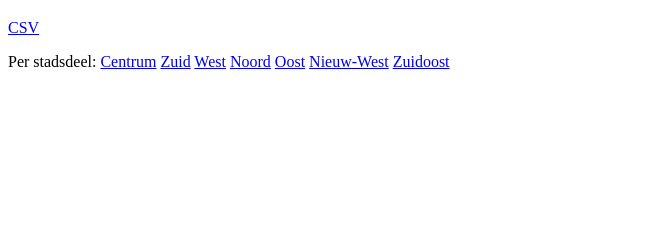
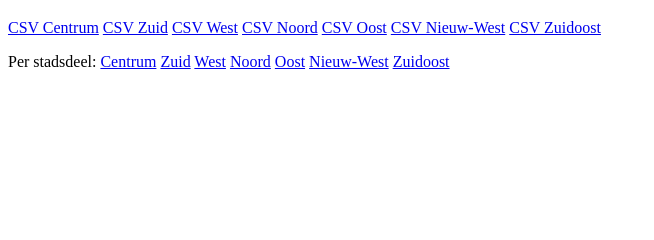
Before and after one commit to Amsterdam/parkeerscans, a Django app: template api/predictive_parking/wegdelen/templates/wegdelen/simple.html in a window 1280 px wide. Shown: the part 62-302 px from the top of the page, without its empty margins (0-654 px from the left). Run offline with Django 3.2, Linux system fonts and the light colour scheme; the template is opened without the code that fills it, so the values that code supplies are empty.

Commit message:
tg-#1192 csv vakken download per buurt

```diff
--- a/api/predictive_parking/wegdelen/templates/wegdelen/simple.html
+++ b/api/predictive_parking/wegdelen/templates/wegdelen/simple.html
@@ -21,7 +21,13 @@
 	</h3>
 
 	<p>
-		<a href="{{ request.path }}?format=csv">CSV</a>
+		<a href="{{ request.path }}?format=csv&buurt=A">CSV Centrum</a>
+		<a href="{{ request.path }}?format=csv&bbuurt=K&aantal=0">CSV Zuid</a>
+		<a href="{{ request.path }}?format=csv&bbuurt=E&aantal=0">CSV West</a>
+		<a href="{{ request.path }}?format=csv&bbuurt=N&aantal=0">CSV Noord</a>
+		<a href="{{ request.path }}?format=csv&bbuurt=M&aantal=0">CSV Oost</a>
+		<a href="{{ request.path }}?format=csv&bbuurt=F&aantal=0">CSV Nieuw-West</a>
+		<a href="{{ request.path }}?format=csv&bbuurt=T&aantal=0">CSV Zuidoost</a>
 	</p>
 
 	<p>
```
